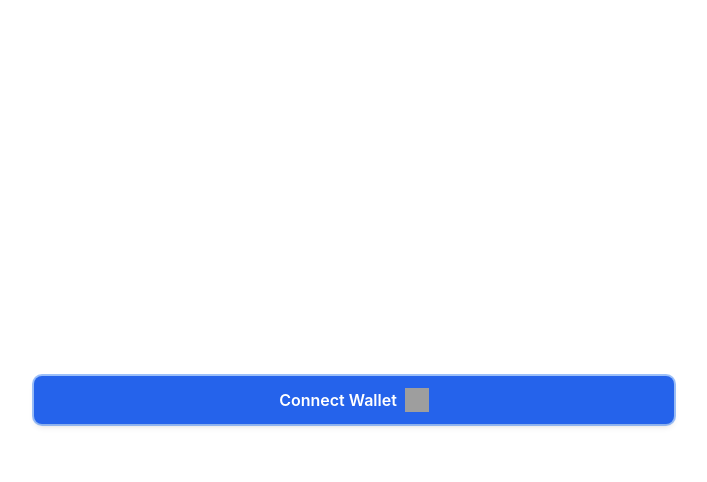
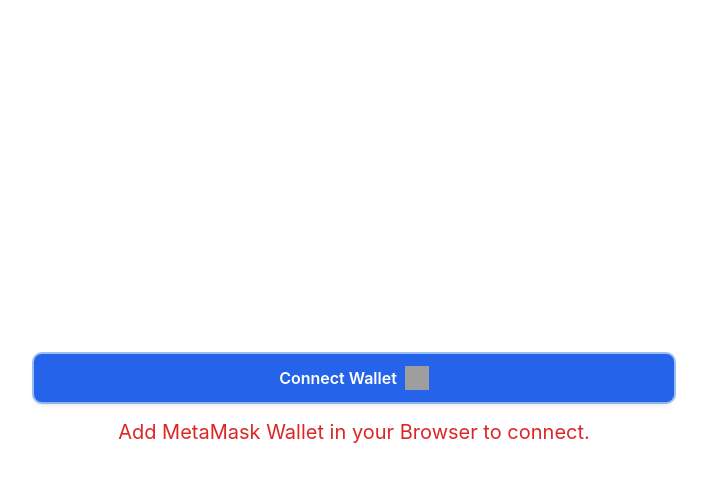
Before and after one commit to mishuk09/Wallet, a React (Create React App) app: page / in a window 1280 px wide. Both pictures are taken after a click on the button "Connect Wallet". Shown: the top 482 px of the page, without its empty margins (286-993 px from the left). Built offline with nearby package versions, Linux system fonts and the light colour scheme; grey boxes are pictures that could not be loaded.

Commit message:
update metamask error

```diff
--- a/src/components/Wallet/ConnectWallet.js
+++ b/src/components/Wallet/ConnectWallet.js
@@ -5,9 +5,12 @@
 
 const ConnectWallet = ({ onWalletConnected }) => {
     const [walletAddress, setWalletAddress] = useState("");
+    const [error, setError] = useState('');
+    const [walletNotDetected, setWalletNotDetected] = useState(false); // Add state for checking MetaMask
 
     const connectWallet = async () => {
         if (window.ethereum) {
+            setWalletNotDetected(false); // Reset the wallet not detected state when MetaMask is found
             try {
                 // Initialize provider using the Ethereum provider
                 const provider = new ethers.providers.Web3Provider(window.ethereum); // Use Web3Provider here
@@ -35,7 +38,7 @@
                 alert('Error connecting to wallet');
             }
         } else {
-            alert("Please install a crypto wallet like MetaMask.");
+            setWalletNotDetected(true); // Set state to show the message when MetaMask is not detected
         }
     };
 
@@ -53,9 +56,12 @@
                 />
             </button>
             {walletAddress && <p className="mt-4 text-xl text-gray-700"><span className="font-bold">Wallet Connected:</span> {walletAddress}</p>}
+            {walletNotDetected && (
+                <p className="mt-4 text-xl text-red-600">
+                    Add MetaMask Wallet in your Browser to connect.
+                </p>
+            )}
         </div>
-
-
     );
 };
 
```
